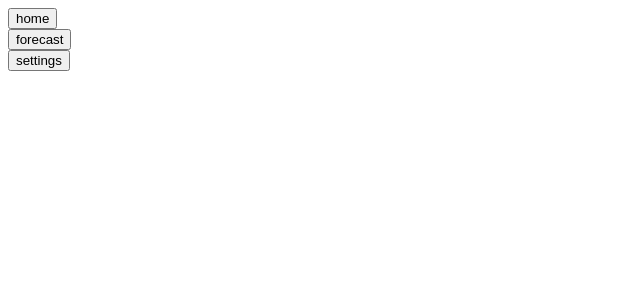
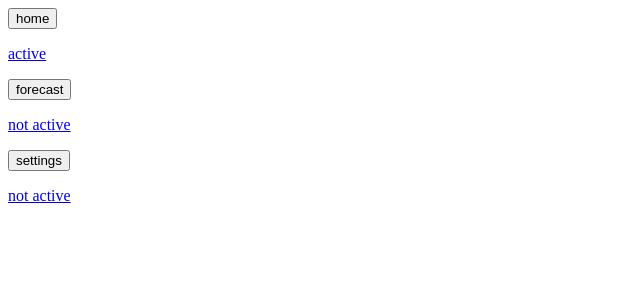
Before and after one commit to maximekuhn/rusty-weather, a React (Create React App) app in the folder frontend/: page / in a window 1280 px wide. Shown: the top 300 px of the page, without its empty margins (0-640 px from the left). Built offline with nearby package versions, Linux system fonts and the light colour scheme.

Commit message:
add(frontend): navbar handles on click

```diff
--- a/frontend/src/components/navbar/Navbar.tsx
+++ b/frontend/src/components/navbar/Navbar.tsx
@@ -1,11 +1,21 @@
 import NavbarItem from "./NavbarItem";
+import {useState} from "react";
 
 function Navbar() {
+    const [activeItem, setActiveItem] = useState<string>("home");
+
+    function handeItemClick(title: string) {
+        setActiveItem(title);
+    }
+
     return (
         <div>
-            <NavbarItem title={"home"} pathTo={"/"} isActive={false} />
-            <NavbarItem title={"forecast"} pathTo={"/forecast"} isActive={false} />
-            <NavbarItem title={"settings"} pathTo={"/settings"} isActive={false} />
+            <NavbarItem title={"home"} pathTo={"/"} isActive={activeItem === "home"}
+                        onClick={() => handeItemClick("home")}/>
+            <NavbarItem title={"forecast"} pathTo={"/forecast"} isActive={activeItem === "forecast"}
+                        onClick={() => handeItemClick("forecast")}/>
+            <NavbarItem title={"settings"} pathTo={"/settings"} isActive={activeItem === "settings"}
+                        onClick={() => handeItemClick("settings")}/>
         </div>
     );
 }
--- a/frontend/src/components/navbar/NavbarItem.tsx
+++ b/frontend/src/components/navbar/NavbarItem.tsx
@@ -4,14 +4,16 @@ interface NavbarItemProps {
     title: string;
     pathTo: string;
     isActive: boolean;
+    onClick: () => void;
 }
 
-function NavbarItem({title, pathTo, isActive}: NavbarItemProps) {
+function NavbarItem({title, pathTo, isActive, onClick}: NavbarItemProps) {
     return (
         <div>
             <Link to={pathTo}>
-                <button color={isActive ? "green" : "red"}
+                <button onClick={onClick}
                 >{title}</button>
+                {isActive ? (<p>active</p>) : (<p>not active</p>)}
             </Link>
         </div>
     );
```
